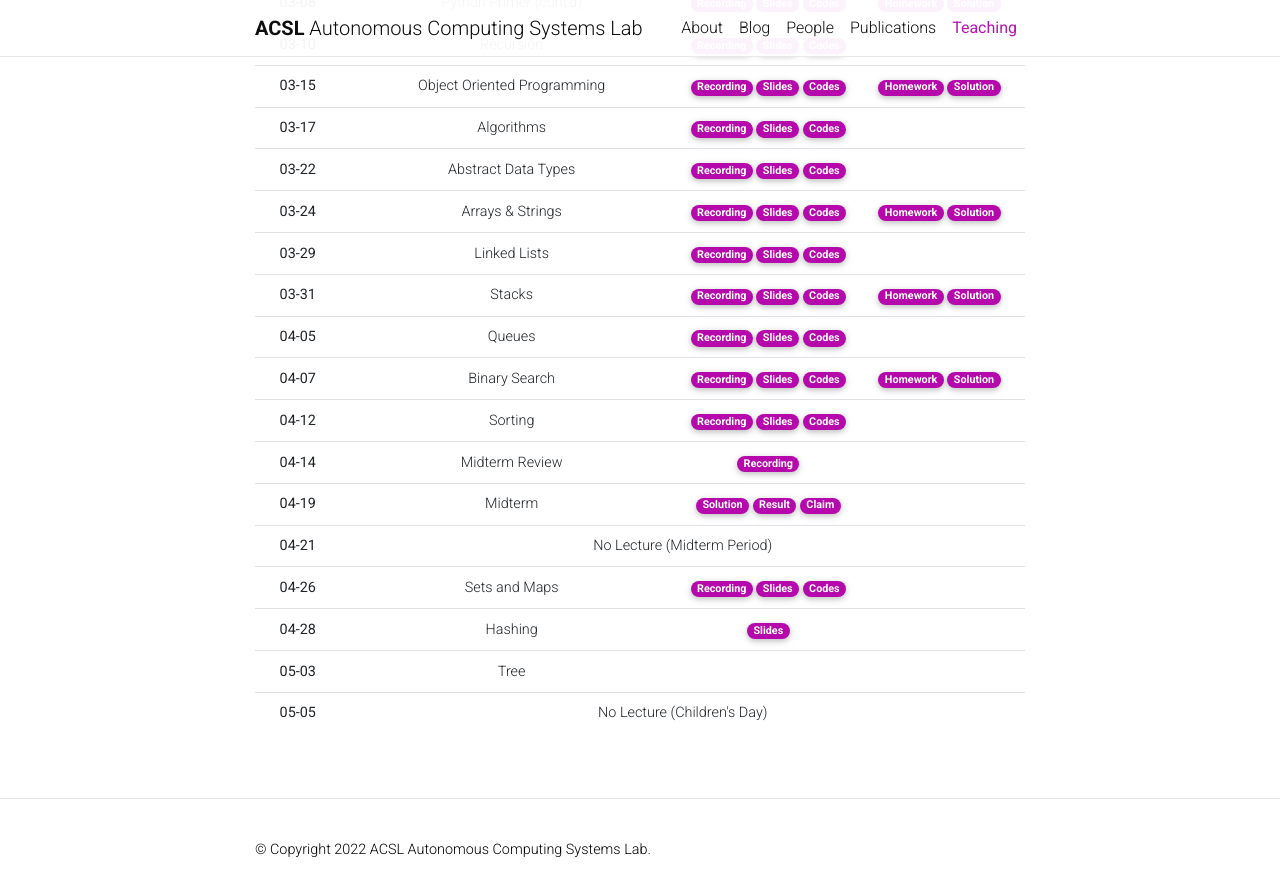
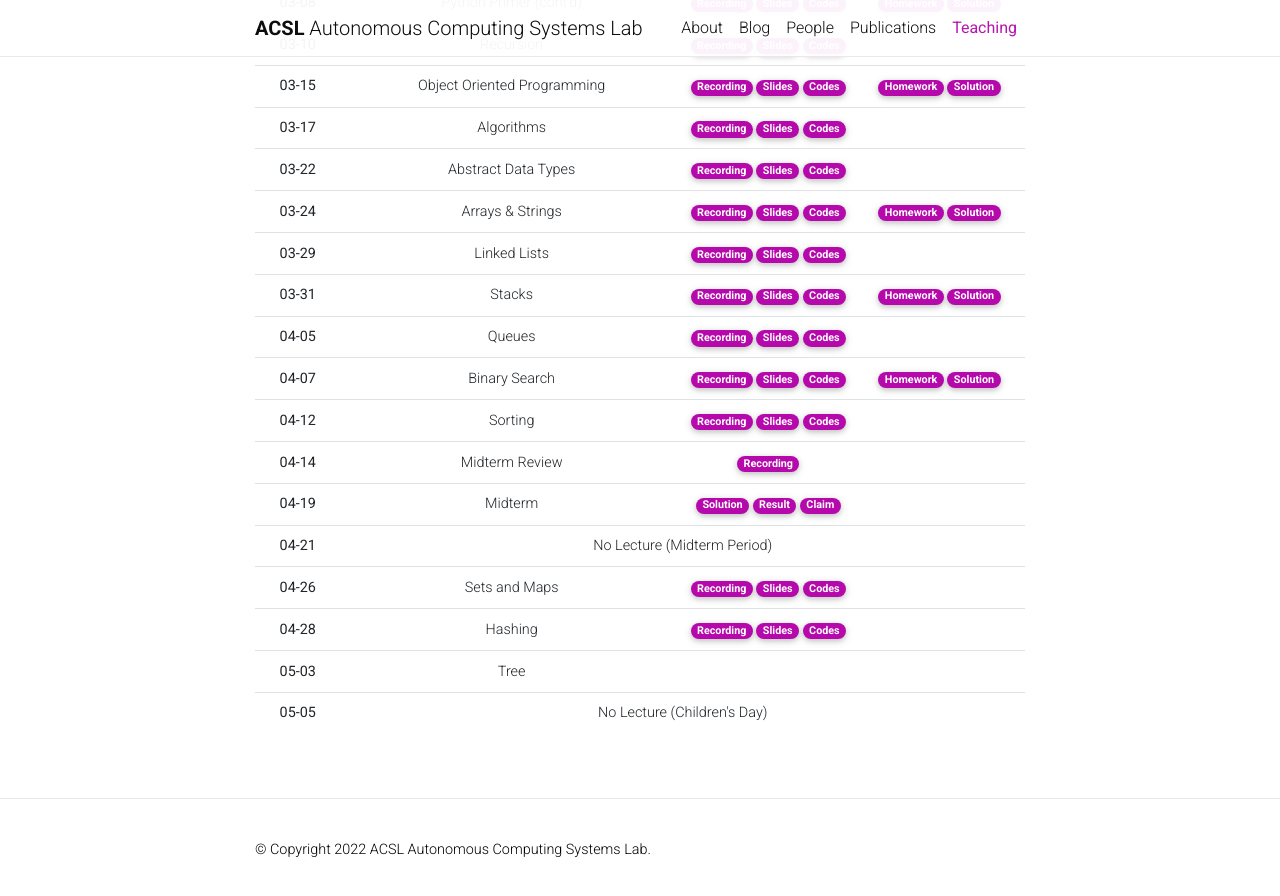
Before and after one commit to Uehwan/Uehwan.github.io, a Jekyll site: the page built from _teaching/datastruct22sp.md, in a window 1280 px wide and 900 px high, scrolled down 1048 px. Shown: the top 896 px of the window. Built offline with Jekyll 4.4.1, drawn with Linux system fonts in a browser that asks for light colours; nearby versions of some CDN libraries; comment, search, counter and statistics services are not loaded; a style sheet for code colours, icons or effects is not loaded.

Commit message:
[ds22sp] 22-04-28 post

```diff
--- a/_teaching/datastruct22sp.md
+++ b/_teaching/datastruct22sp.md
@@ -201,9 +201,9 @@
       <th scope="row">04-28</th>
       <td>Hashing</td>
       <td>
-        <!--a href="https://youtu.be/o8dXKCL00Dc" target="_blank" class="badge badge-pill" style="background-color:#B509AC;">Recording</a-->
+        <a href="https://youtu.be/UOoLae7Y9_A" target="_blank" class="badge badge-pill" style="background-color:#B509AC;">Recording</a>
         <a href="https://docs.google.com/presentation/d/1EYJ7qOhUqCC1_Il8KL4mzmF4LZ9hHXIpGvmF2prY3wg/edit?usp=sharing" target="_blank" class="badge badge-pill" style="background-color:#B509AC;">Slides</a>
-        <!--a href="https://colab.research.google.com/drive/1S9OYcv8v-KU1w1RI_t7fEb78EGjrQ3Aw?usp=sharing" target="_blank" class="badge badge-pill" style="background-color:#B509AC;">Codes</a-->
+        <a href="https://colab.research.google.com/drive/1eF-q3EJe5768AeClfBYwu1J5zZ5Kq-82?usp=sharing" target="_blank" class="badge badge-pill" style="background-color:#B509AC;">Codes</a>
       </td>
       <td>
         <!--a href="https://colab.research.google.com/drive/1gRNMsgBKA2hXzE6bEDwtpcdjbgxCc6t1?usp=sharing" target="_blank" class="badge badge-pill" style="background-color:#B509AC;">Homework</a-->
```
